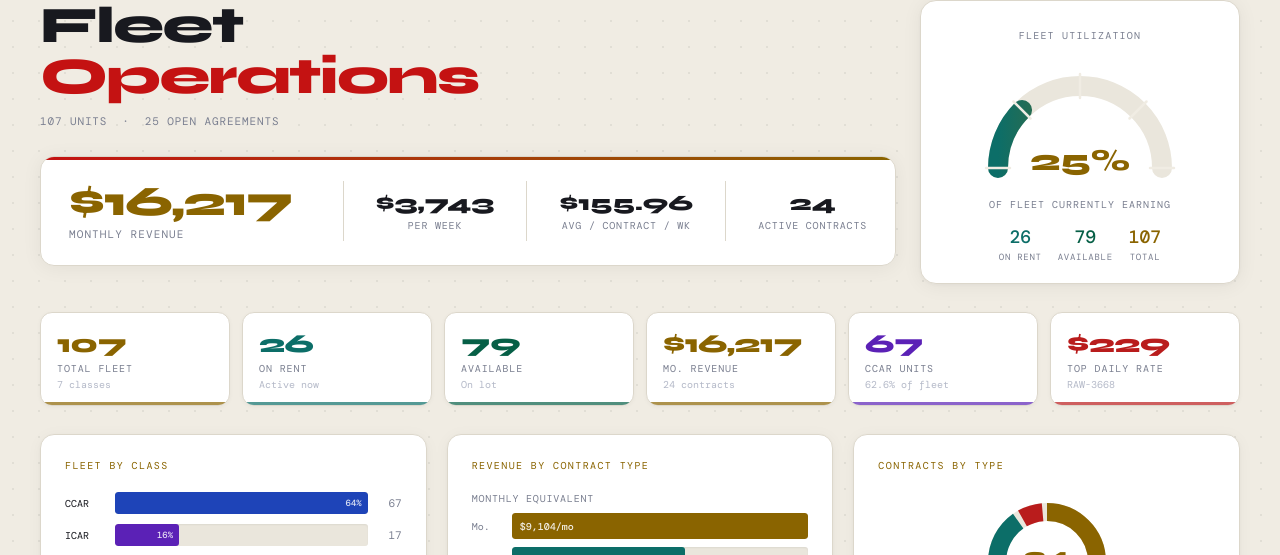
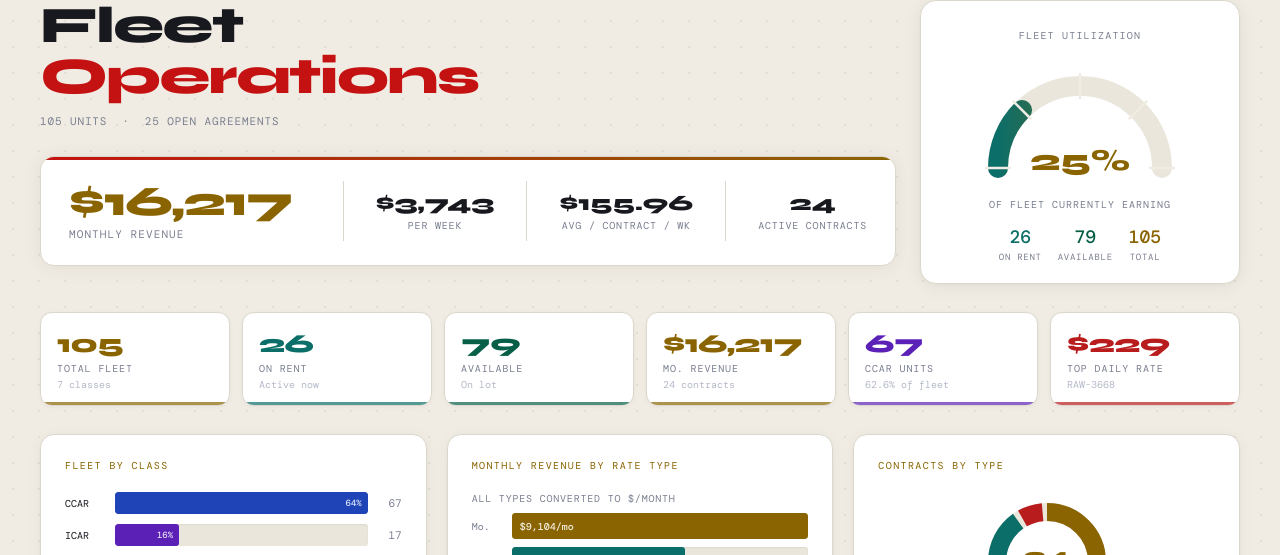
Before and after one commit to jcitizen-dev/rent-a-wreck, a plain HTML site: page index.html in a window 1280 px wide. Shown: the part 96-651 px from the top of the page. Drawn offline with nearby package versions, Linux system fonts and the light colour scheme; a web font is replaced by a local one.

Commit message:
Fix unit count (105 not 107), fleet tab visibility, chart label
- All fleet counts now computed from data, not hardcoded
- Fix #tab-fleet display:flex overriding .panel display:none
- Rename "Revenue by Contract Type" → "Monthly Revenue by Rate Type"
  with clearer subtitle explaining the $/month conversion

Co-Authored-By: Claude Sonnet 4.6 <noreply@anthropic.com>

```diff
--- a/index.html
+++ b/index.html
@@ -373,6 +373,8 @@ body::before{
 /* ─── FLEET TABLE ─── */
 #tab-fleet{
   height:calc(100vh - 56px);
+}
+#tab-fleet.active{
   display:flex;flex-direction:column;
 }
 
@@ -641,7 +643,7 @@ td.unit-cell{
   <div class="ov-hero">
     <div>
       <div class="ov-headline">Fleet<em>Operations</em></div>
-      <div class="ov-sub">107 units &nbsp;·&nbsp; 25 open agreements</div>
+      <div class="ov-sub" id="ovSub">— units &nbsp;·&nbsp; 25 open agreements</div>
 
       <div class="rev-highlight">
         <div class="rh-main">
@@ -684,7 +686,7 @@ td.unit-cell{
           <div class="gb-lbl">Available</div>
         </div>
         <div class="gb-item">
-          <div class="gb-num" style="color:var(--gold)" id="gbTotal">107</div>
+          <div class="gb-num" style="color:var(--gold)" id="gbTotal">—</div>
           <div class="gb-lbl">Total</div>
         </div>
       </div>
@@ -694,7 +696,7 @@ td.unit-cell{
   <!-- KPIs -->
   <div class="kpi-grid">
     <div class="kpi" style="--kc:var(--gold)">
-      <div class="kpi-n">107</div>
+      <div class="kpi-n" id="kpiTotal">—</div>
       <div class="kpi-l">Total Fleet</div>
       <div class="kpi-s">7 classes</div>
     </div>
@@ -734,9 +736,9 @@ td.unit-cell{
     </div>
 
     <div class="chart-card">
-      <div class="cc-title">Revenue by Contract Type</div>
+      <div class="cc-title">Monthly Revenue by Rate Type</div>
       <div>
-        <div style="font-size:10px;color:var(--muted);margin-bottom:8px;text-transform:uppercase;letter-spacing:0.08em;">Monthly equivalent</div>
+        <div style="font-size:10px;color:var(--muted);margin-bottom:8px;text-transform:uppercase;letter-spacing:0.08em;">All types converted to $/month</div>
         <div class="rev-bars" id="revBars"></div>
       </div>
     </div>
@@ -1066,11 +1068,14 @@ const availCount = fleet.filter(r=>r.status==='avail').length;
 const totalCount = fleet.length;
 const utilPct    = Math.round(rentCount/totalCount*100);
 
+document.getElementById('kpiTotal').textContent = totalCount;
 document.getElementById('kpiRent').textContent  = rentCount;
 document.getElementById('kpiAvail').textContent = availCount;
+document.getElementById('gbTotal').textContent  = totalCount;
 document.getElementById('gbRent').textContent   = rentCount;
 document.getElementById('gbAvail').textContent  = availCount;
 document.getElementById('gaugePct').textContent = utilPct+'%';
+document.getElementById('ovSub').innerHTML      = `${totalCount} units &nbsp;·&nbsp; 25 open agreements`;
 
 // ── Gauge ─────────────────────────────────
 (function(){
```
